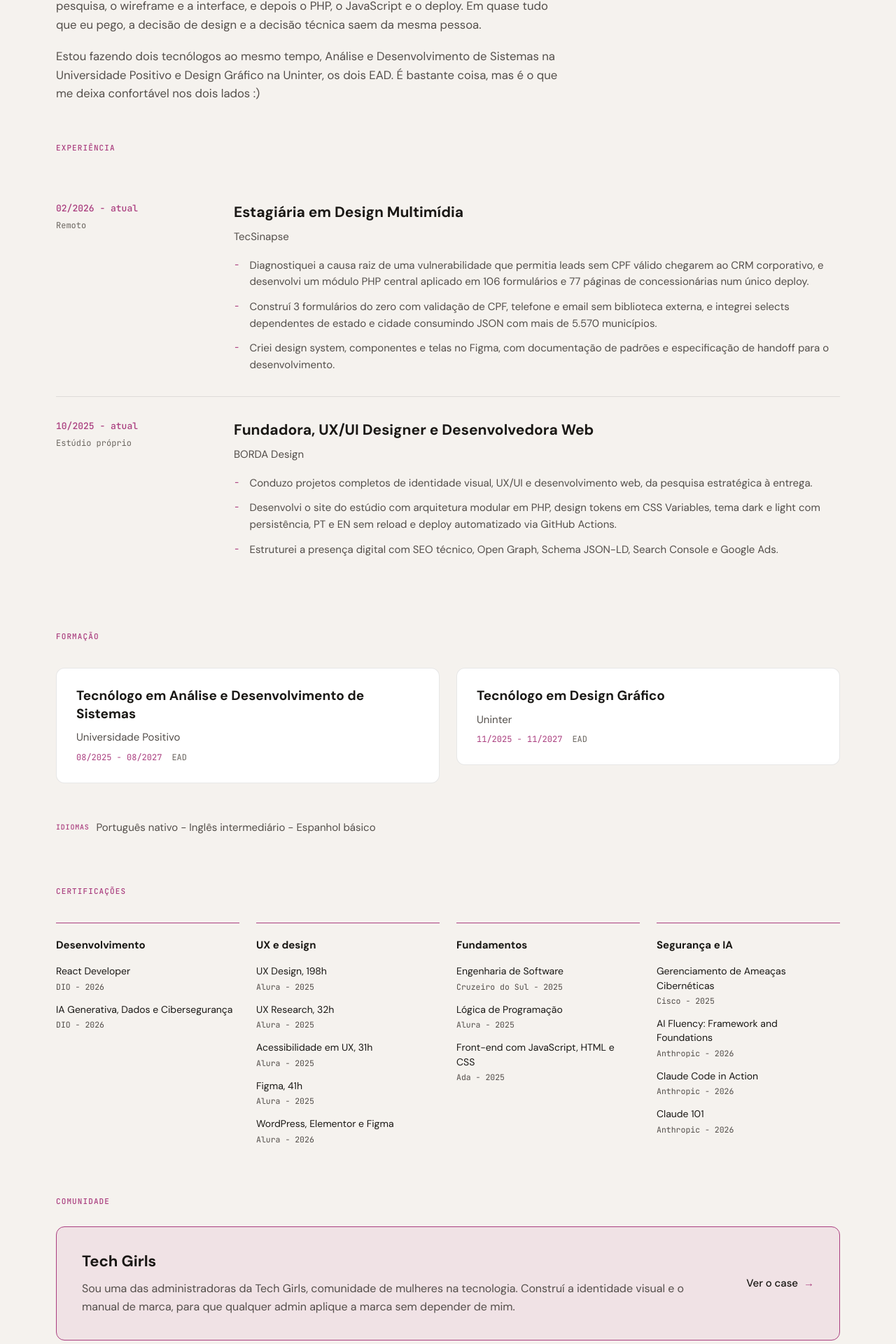
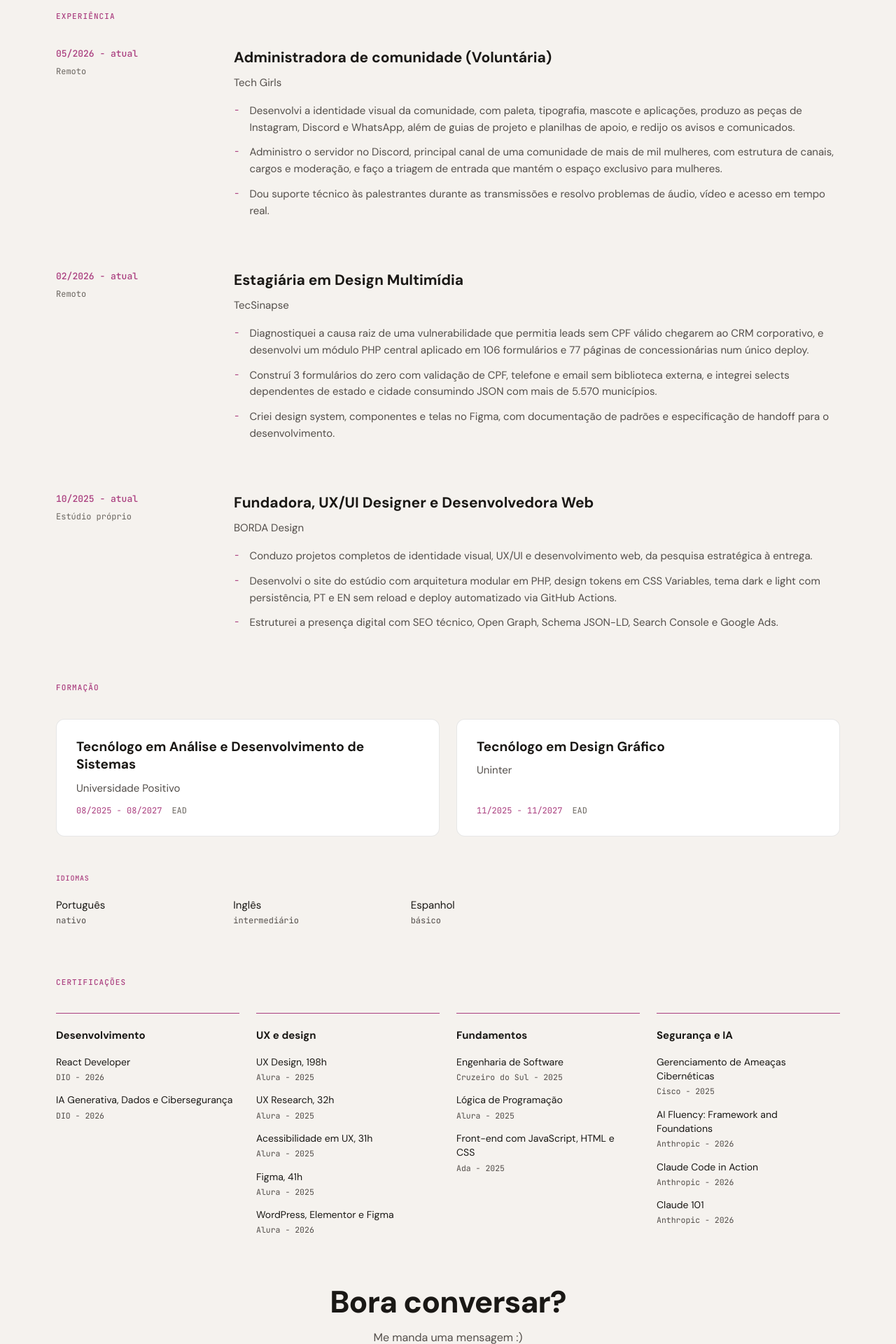
Before and after one commit to SamaraAlanna/portfolio-pessoal, a Next.js app: page /sobre in a window 1280 px wide. Shown: the part 601-2521 px from the top of the page at 70% size. Built offline with nearby package versions, Linux system fonts and the light colour scheme.

Commit message:
feat: Tech Girls como experiência e ajustes na página Sobre

```diff
--- a/app/sobre/_secoes/secao-comunidade.tsx
+++ /dev/null
@@ -1,35 +0,0 @@
-import Link from "next/link";
-import { comunidade } from "@/conteudo/sobre";
-
-/**
- * Card da comunidade. É a única caixa com fundo tingido desta página, dentro da cota de
- * uma por página.
- */
-export default function SecaoComunidade() {
-  return (
-    <section data-revelar className="faixa pb-[72px]">
-      <h2 className="font-mono text-rotulo-secao font-medium text-accent-rosa">
-        COMUNIDADE
-      </h2>
-
-      <Link
-        href={comunidade.destino}
-        className="mt-[28px] flex w-full flex-col items-start gap-[16px] rounded-[12px] border-[0.5px] border-accent-rosa bg-tint-rosa px-[36px] pt-[32px] pb-[34px] lg:flex-row lg:items-center lg:justify-between"
-      >
-        <span className="flex flex-1 flex-col gap-[10px]">
-          <span className="text-titulo-card font-bold text-text">{comunidade.titulo}</span>
-          <span className="text-corpo-case leading-[1.62] text-text-muted">
-            {comunidade.texto}
-          </span>
-        </span>
-
-        <span className="flex shrink-0 items-center gap-[8px] lg:pl-[32px]">
-          <span className="text-corpo font-medium text-text">{comunidade.linkRotulo}</span>
-          <span aria-hidden="true" className="text-corpo text-accent-rosa">
-            &rarr;
-          </span>
-        </span>
-      </Link>
-    </section>
-  );
-}
--- a/app/sobre/_secoes/secao-experiencia.tsx
+++ b/app/sobre/_secoes/secao-experiencia.tsx
@@ -5,6 +5,12 @@
  *
  * No mobile o período sobe para cima do cargo, seguindo a regra de duas colunas virarem
  * uma só.
+ *
+ * QUEM SEPARA UMA EXPERIÊNCIA DA OUTRA É O ESPAÇO, E NÃO UMA LINHA. O filete entre elas
+ * saiu em 2026-09-23. Sem ele o espaço precisa ser inequívoco, e por isso são 72px: o
+ * maior vão dentro de uma experiência é 16px, então a separação é 4,5 vezes o interno e
+ * não dá para confundir as duas escalas. Com os 64px de antes, que vinham de 32 de padding
+ * de cada lado, o filete é que estava fazendo o trabalho.
  */
 export default function SecaoExperiencia() {
   return (
@@ -13,13 +19,11 @@
         EXPERIÊNCIA
       </h2>
 
-      <div className="mt-[36px] flex w-full flex-col">
-        {experiencia.map((cargo, indice) => (
+      <div className="mt-[36px] flex w-full flex-col gap-[72px]">
+        {experiencia.map((cargo) => (
           <article
             key={cargo.empresa}
-            className={`flex flex-col gap-[16px] py-[32px] lg:flex-row lg:gap-[64px] ${
-              indice > 0 ? "border-t-[0.5px] border-border" : ""
-            }`}
+            className="flex flex-col gap-[16px] lg:flex-row lg:gap-[64px]"
           >
             <div className="flex shrink-0 flex-col gap-[8px] lg:w-[190px]">
               <p className="font-mono text-cta font-medium whitespace-nowrap text-accent-rosa">
--- a/app/sobre/_secoes/secao-formacao.tsx
+++ b/app/sobre/_secoes/secao-formacao.tsx
@@ -1,11 +1,21 @@
 import { formacao, idiomas } from "@/conteudo/sobre";
 
+/**
+ * OS DOIS CARDS TÊM A MESMA ALTURA, e isso é a grade fazendo o padrão dela. A lista tinha
+ * `items-start`, que encolhe cada card até o próprio conteúdo, e como um dos títulos ocupa
+ * duas linhas e o outro uma, os dois terminavam em alturas diferentes. Tirar o
+ * `items-start` devolve o `stretch`, e os dois passam a medir a linha inteira.
+ *
+ * O `mt-auto` na linha de período empurra os metadados para o rodapé do card. Sem ele a
+ * altura ficaria igual mas a sobra apareceria embaixo do card mais curto, e os dois
+ * continuariam desalinhados na única linha em que o alinhamento se nota.
+ */
 export default function SecaoFormacao() {
   return (
     <section data-revelar className="faixa pb-[72px]">
       <h2 className="font-mono text-rotulo-secao font-medium text-accent-rosa">FORMAÇÃO</h2>
 
-      <ul className="mt-[36px] grid grid-cols-1 items-start gap-[24px] lg:grid-cols-2">
+      <ul className="mt-[36px] grid grid-cols-1 gap-[24px] lg:grid-cols-2">
         {formacao.map((curso) => (
           <li
             key={curso.titulo}
@@ -15,7 +25,7 @@
               {curso.titulo}
             </h3>
             <p className="text-corpo text-text-muted">{curso.instituicao}</p>
-            <p className="flex flex-wrap items-center gap-[14px] font-mono text-tag">
+            <p className="mt-auto flex flex-wrap items-center gap-[14px] pt-[4px] font-mono text-tag">
               <span className="text-accent-rosa">{curso.periodo}</span>
               <span className="text-text-dim">{curso.modalidade}</span>
             </p>
@@ -23,12 +33,31 @@
         ))}
       </ul>
 
-      <p className="mt-[52px] flex flex-wrap items-center gap-[10px]">
-        <span className="font-mono text-ficha-rotulo font-medium tracking-[0.08em] text-accent-rosa">
+      {/* Cada idioma é um par de campos, nome e nível, e aqui ele usa a mesma construção
+          dos itens de certificação: o valor em texto normal e o dado técnico em mono
+          embaixo. Antes era uma frase corrida separada por hífen, que escondia o par.
+
+          NÃO GANHA CAIXA DE PROPÓSITO. Com borda e fundo este bloco competiria com os dois
+          cards de formação logo acima, e ele é apoio deles, não uma terceira formação. Quem
+          separa é o espaço de 52px e o rótulo em mono.
+
+          Três colunas no desktop e uma no mobile, pela regra de coluna única. Não vira
+          carrossel: são três itens de duas palavras, e a regra de carrossel vale para grade
+          que não cabe. */}
+      <div className="mt-[52px] flex flex-col gap-[20px]">
+        <h3 className="font-mono text-ficha-rotulo font-medium tracking-[0.08em] text-accent-rosa">
           IDIOMAS
-        </span>
-        <span className="text-corpo text-text-muted">{idiomas}</span>
-      </p>
+        </h3>
+
+        <ul className="grid grid-cols-1 gap-[20px] sm:grid-cols-3 sm:gap-[40px] lg:max-w-[720px]">
+          {idiomas.map(({ idioma, nivel }) => (
+            <li key={idioma} className="flex flex-col gap-[3px]">
+              <span className="text-corpo text-text">{idioma}</span>
+              <span className="font-mono text-tag text-text-muted">{nivel}</span>
+            </li>
+          ))}
+        </ul>
+      </div>
     </section>
   );
 }
--- a/app/sobre/page.tsx
+++ b/app/sobre/page.tsx
@@ -4,7 +4,6 @@
 import SecaoExperiencia from "@/app/sobre/_secoes/secao-experiencia";
 import SecaoFormacao from "@/app/sobre/_secoes/secao-formacao";
 import SecaoCertificacoes from "@/app/sobre/_secoes/secao-certificacoes";
-import SecaoComunidade from "@/app/sobre/_secoes/secao-comunidade";
 import SecaoCta from "@/app/sobre/_secoes/secao-cta";
 
 export const metadata: Metadata = metadataDaPagina({
@@ -21,7 +20,6 @@
       <SecaoExperiencia />
       <SecaoFormacao />
       <SecaoCertificacoes />
-      <SecaoComunidade />
       <SecaoCta />
     </>
   );
--- a/conteudo/sobre.ts
+++ b/conteudo/sobre.ts
@@ -20,7 +20,24 @@
   itens: string[];
 };
 
+/**
+ * A ORDEM É POR DATA DE INÍCIO, DECRESCENTE, e é critério, não gosto. Foi decidida assim
+ * em 2026-09-23, quando a Tech Girls entrou com 05/2026 e passou à frente do estágio na
+ * TecSinapse. Abrir exceção para um caso deixaria a lista sem regra nenhuma, e a próxima
+ * entrada não teria onde se apoiar.
+ */
 export const experiencia: Cargo[] = [
+  {
+    periodo: "05/2026 - atual",
+    vinculo: "Remoto",
+    cargo: "Administradora de comunidade (Voluntária)",
+    empresa: "Tech Girls",
+    itens: [
+      "Desenvolvi a identidade visual da comunidade, com paleta, tipografia, mascote e aplicações, produzo as peças de Instagram, Discord e WhatsApp, além de guias de projeto e planilhas de apoio, e redijo os avisos e comunicados.",
+      "Administro o servidor no Discord, principal canal de uma comunidade de mais de mil mulheres, com estrutura de canais, cargos e moderação, e faço a triagem de entrada que mantém o espaço exclusivo para mulheres.",
+      "Dou suporte técnico às palestrantes durante as transmissões e resolvo problemas de áudio, vídeo e acesso em tempo real.",
+    ],
+  },
   {
     periodo: "02/2026 - atual",
     vinculo: "Remoto",
@@ -67,7 +84,24 @@
   },
 ];
 
-export const idiomas = "Português nativo  -  Inglês intermediário  -  Espanhol básico";
+/**
+ * Idiomas.
+ *
+ * ERA UMA STRING SÓ, com os três níveis separados por hífen, e virou lista em 2026-09-23.
+ * O motivo é que cada idioma é um par de campos, nome e nível, igual ao par que
+ * certificações e formação já usam, e escrever par de campos como frase corrida obriga a
+ * tela a exibir o que o dado não separa.
+ *
+ * A tradução futura também depende disso: "nativo", "intermediário" e "básico" precisam
+ * ser traduzidos, e numa string única não dá para trocar só eles sem reescrever a frase.
+ */
+export type Idioma = { idioma: string; nivel: string };
+
+export const idiomas: Idioma[] = [
+  { idioma: "Português", nivel: "nativo" },
+  { idioma: "Inglês", nivel: "intermediário" },
+  { idioma: "Espanhol", nivel: "básico" },
+];
 
 export type GrupoDeCertificacoes = {
   titulo: string;
@@ -110,11 +144,3 @@
     ],
   },
 ];
-
-export const comunidade = {
-  titulo: "Tech Girls",
-  texto:
-    "Sou uma das administradoras da Tech Girls, comunidade de mulheres na tecnologia. Construí a identidade visual e o manual de marca, para que qualquer admin aplique a marca sem depender de mim.",
-  linkRotulo: "Ver o case",
-  destino: "/projetos/tech-girls",
-};
```
Also changed, not shown: app/sobre/_secoes/secao-cabecalho.tsx (+34 -14 lines), 1 other file (tests, documents, lock files or other folders).
